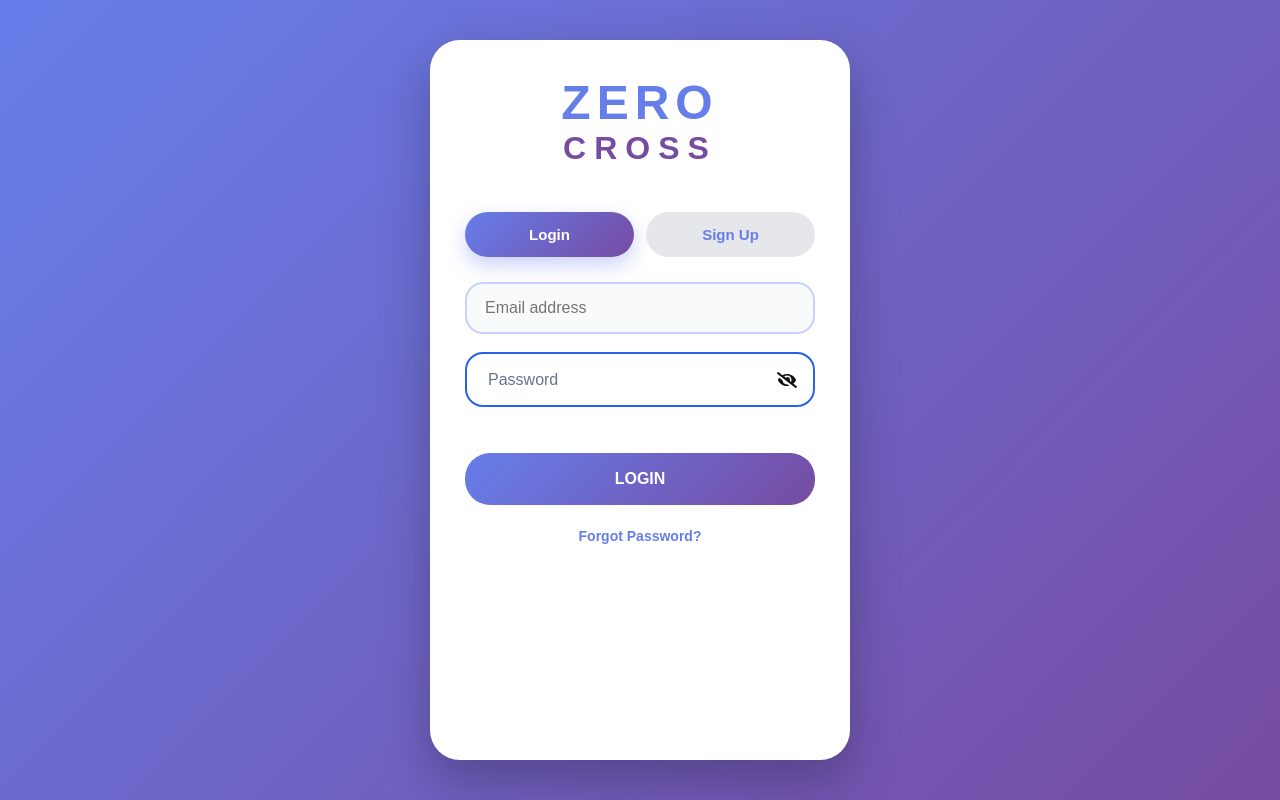
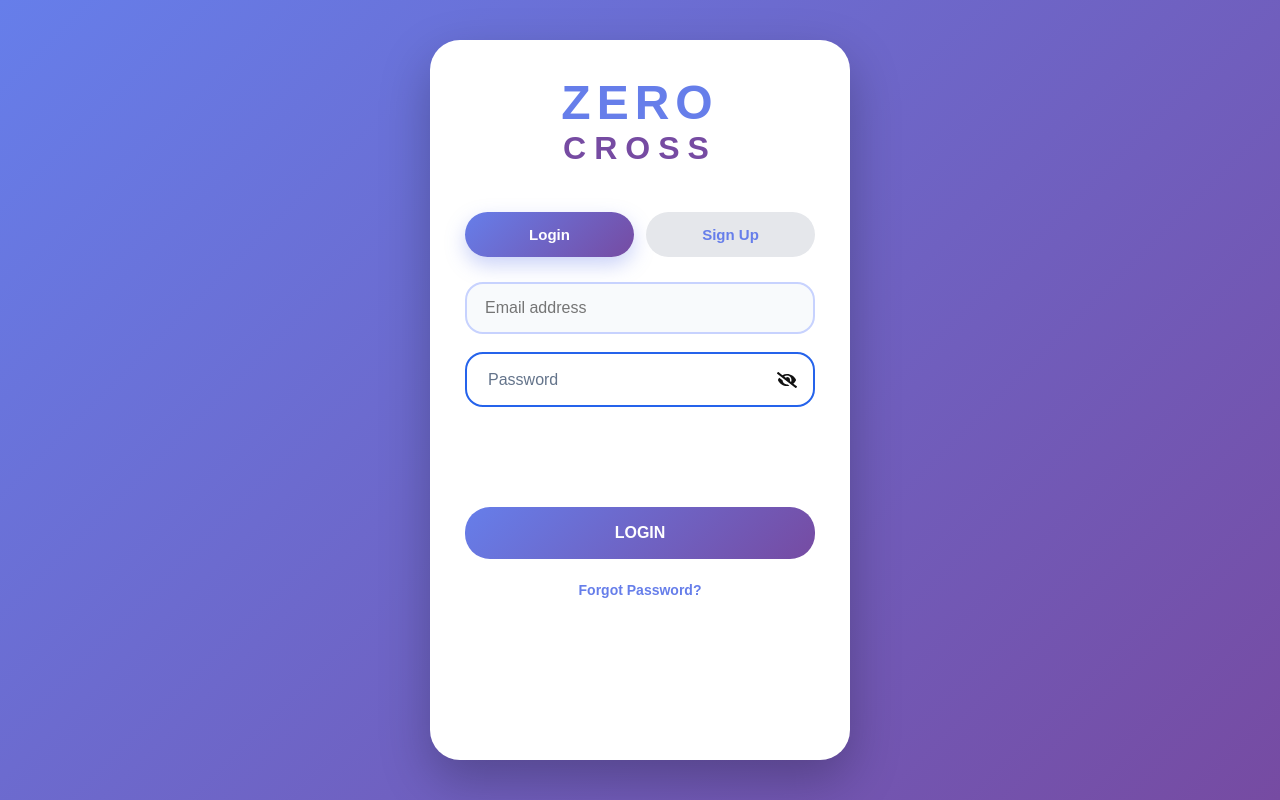
Before and after one commit to Priyanshu-bacchas/tic-toe, a React (Vite) app in the folder client/: page / in a window 1280 px wide. Built offline with nearby package versions, Linux system fonts and the light colour scheme; no server answers.

Commit message:
Move login and forgot password actions further down

```diff
--- a/client/src/pages/Auth.css
+++ b/client/src/pages/Auth.css
@@ -482,5 +482,5 @@ letter-spacing:5px;
 /* Keep the logo, tabs and input fields in their original positions.
    Use the lower empty space only for the Login and Forgot Password actions. */
 .login-form .main-btn {
-  margin-top: 28px;
+  margin-top: 82px;
 }
```
